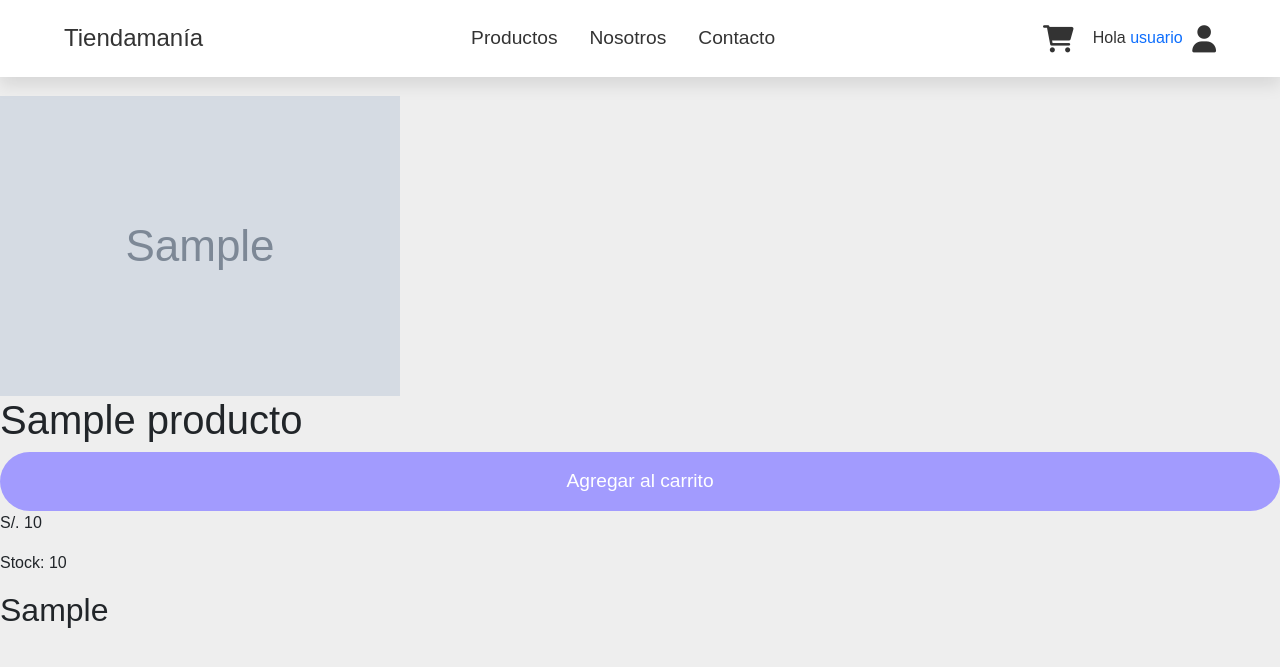
After one commit to MarcosCruz1106/Trabajo-SIN, a PHP site: page /show.php?id=1 in a window 1280 px wide. The commit adds this page. Shown: the top 667 px of the page. Run offline with PHP 8.4, Linux system fonts and the light colour scheme; tables that the repository leaves empty or names only in its code hold one stand-in row (values such as "Sample post"); grey boxes marked "Sample" are stand-in pictures; some libraries are stand-ins or nearby versions.

Commit message:
creamos la seccion detalle de cada producto con un bucle en php

```diff
--- a/productos.php
+++ b/productos.php
@@ -34,8 +34,8 @@
                             echo '<p>'.$row['detalle'].'</p>';
                         echo '</div>';
                         echo '<div class="buttons">';
-                            echo '<a href="#" class="btn">Agregar al carrito</a>';
-                            echo '<a href="#" class="btn">Ver producto</a>';
+                            echo '<a href="show.php?id='.$row['idProducto'].'" class="btn">Ver producto</a>';
+                            echo '<a href="#" class="btn">Agregar a carrito</a>';
                         echo '</div>';
                     echo '</div>';
                 echo '</div>';
--- /dev/null
+++ b/show.php
@@ -0,0 +1,31 @@
+<?php
+    include 'header2.php';
+
+    $con= mysqli_connect("localhost","root","","mydb");
+    $sql= "SELECT * FROM productos where idProducto = '".$_GET['id']."'";
+    $result = mysqli_query($con, $sql);
+    $producto = mysqli_fetch_array($result);
+?>
+
+<br>
+<br>
+<br>
+<br>
+
+<div class="contenedor-imagen">
+    <div class="imagen">
+        <img src="<?php echo $producto['imagen']?>" alt="">
+    </div>
+
+    <div class="contenedor">
+        <h1><?php echo $producto['nombre']?></h1>
+        <div class="caracteristicas">
+            <a href="#" class="btn">Agregar al carrito</a>
+            <div class="info">
+                <p class="precio">S/. <?php echo $producto['precio']?></p>
+                <p class="stock">Stock: <?php echo $producto['stock']?></p>
+            </div>
+        </div>
+        <h2><?php echo $producto['detalle']?></h2>
+    </div>
+</div>
```
